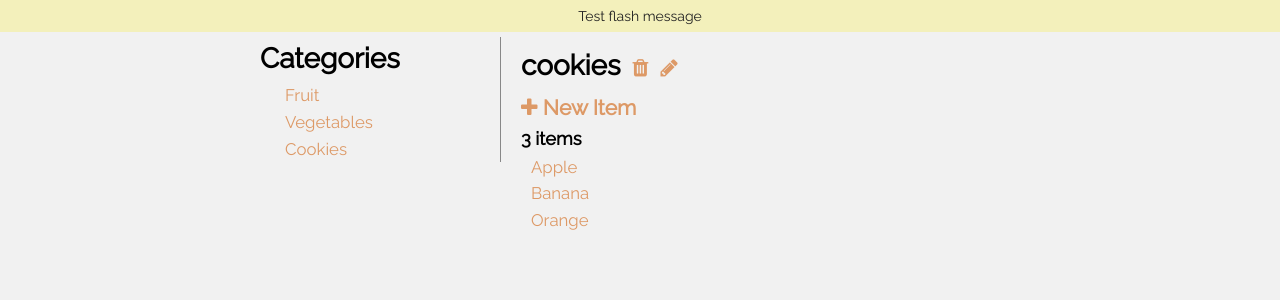
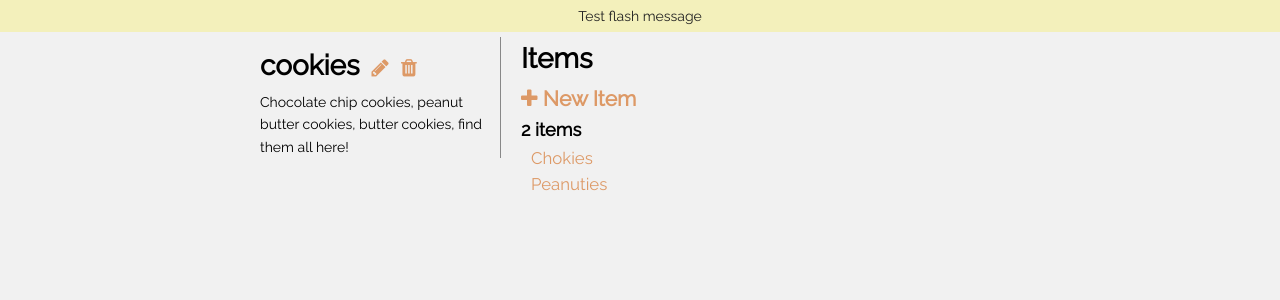
Before and after one commit to paulocoding/item-catalog, a Flask app: page /catalog/cookies in a window 1280 px wide. Shown: the part 91-391 px from the top of the page. Run offline with Flask 2, Linux system fonts and the light colour scheme.

Commit message:
replaced mockup data with real data, added 404 page

```diff
--- a/server.py
+++ b/server.py
@@ -1,13 +1,27 @@
 from flask import Flask, render_template, url_for, request, redirect, flash, jsonify
+from sqlalchemy import create_engine
+from sqlalchemy.orm import sessionmaker
+from database_setup import Base, Category, Item
+
+
+# db setup
+engine = create_engine('sqlite:///catalog.db')
+Base.metadata.bind = engine
+
+DBSession = sessionmaker(bind=engine)
+session = DBSession()
+
+# app
 
 app = Flask(__name__)
-
 
 # Routes
 @app.route('/')
 @app.route('/catalog')
 def showCatalog():
-    return render_template('catalog.html')
+    categories = session.query(Category).order_by(Category.name).all()
+    items = session.query(Item).order_by(Item.name).all()
+    return render_template('catalog.html', categories=categories, items=items)
 
 
 # categories CRUD
@@ -19,7 +33,11 @@ def newCategory():
 
 @app.route('/catalog/<string:category_name>')
 def showCategory(category_name):
-    return render_template('category.html', category_name=category_name)
+    selected_category = session.query(Category).filter_by(name=category_name).first()
+    if selected_category:
+        items = session.query(Item).filter_by(category_id=selected_category.id).order_by(Item.name).all()
+        return render_template('category.html', category=selected_category, items=items)
+    return render_template('404.html')
 
 
 @app.route('/catalog/<string:category_name>/edit')
@@ -40,8 +58,11 @@ def newItem(category_name):
 
 @app.route('/catalog/<string:category_name>/<string:item_name>')
 def showItem(category_name, item_name):
-    return render_template('item.html', category_name=category_name,
-                           item_name=item_name)
+    selected_category = session.query(Category).filter_by(name=category_name).first()
+    selected_item = session.query(Item).filter_by(name=item_name).order_by(Item.name).first()
+    if selected_category and selected_item:
+        return render_template('item.html', category=selected_category, item=selected_item)
+    return render_template('404.html')
 
 
 @app.route('/catalog/<string:category_name>/<string:item_name>/edit')
--- a/templates/category.html
+++ b/templates/category.html
@@ -3,33 +3,24 @@
 {% block main %}
   <div class="row">
     <div class="categories">
-      <h2>Categories</h2>
-      <ul>
-        <li>
-          <a href="#">Fruit</a>
-        </li>
-        <li>
-          <a href="#">Vegetables</a>
-        </li>
-        <li>
-          <a href="#">Cookies</a>
-        </li>
-      </ul>
+      <h2>{{category.name}}
+        <a href="{{url_for('editCategory', category_name=category.name)}}"><i class="fa fa-pencil" aria-hidden="true"></i></a>
+        <a href="{{url_for('deleteCategory', category_name=category.name)}}"><i class="fa fa-trash" aria-hidden="true"></i></a>
+      </h2>
+      <p>{{category.description}}
+
+      </p>
     </div>
     <div class="items">
-      <h2>
-        {{category_name}}
-        <a href="#"><i class="fa fa-trash" aria-hidden="true"></i></a>
-        <a href="#"><i class="fa fa-pencil" aria-hidden="true"></i></a>
-      </h2>
+      <h2>Items</h2>
       <h3>
-        <a href="#"><i class="fa fa-plus" aria-hidden="true"></i> New Item</a>
+        <a href="{{url_for('newItem', category_name=category.name)}}"><i class="fa fa-plus" aria-hidden="true"></i> New Item</a>
       </h3>
-      <h4>3 items</h4>
+      <h4>{{ items|length }} items</h4>
       <ul>
-        <li><a href="#">Apple</a></li>
-        <li><a href="#">Banana</a></li>
-        <li><a href="#">Orange</a></li>
+        {% for item in items %}
+          <li><a href="{{url_for('showItem', category_name=item.category.name, item_name=item.name)}}">{{item.name}}</a></li>
+        {% endfor %}
       </ul>
     </div>
   </div>
```
Also changed, not shown: templates/404.html (added, +8 -0 lines), templates/catalog.html (+10 -13 lines), templates/item.html (+6 -4 lines).
